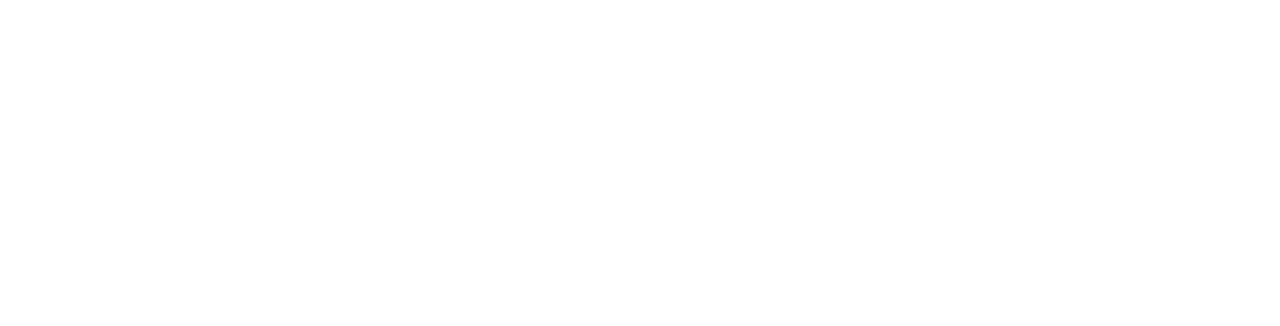
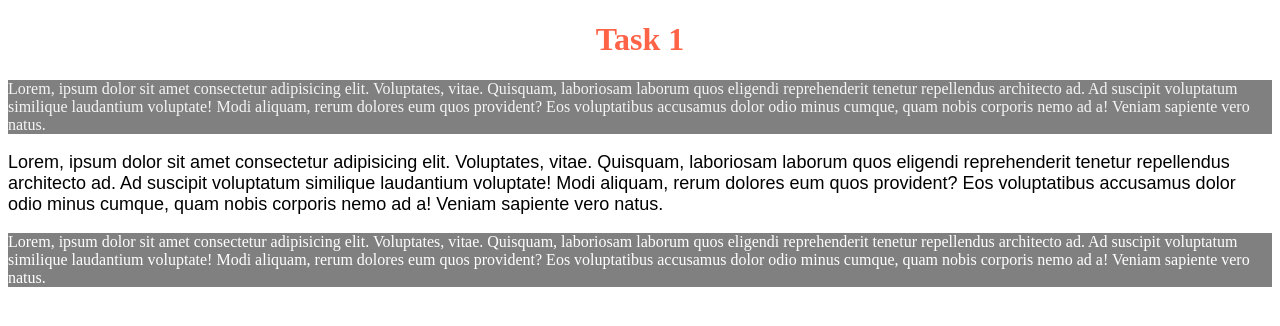
Before and after one commit to shihab01118/Module-2, a plain HTML site: page index.html in a window 1280 px wide. Drawn offline with Linux system fonts and the light colour scheme.

Commit message:
task 1 added

```diff
--- a/index.html
+++ b/index.html
@@ -4,8 +4,18 @@
     <meta charset="UTF-8">
     <meta name="viewport" content="width=device-width, initial-scale=1.0">
     <title>Module 2 Practice Tasks</title>
+    <link rel="stylesheet" href="styles/style.css">
+    <style>
+        .first {
+            background-color: gray;
+            color: whitesmoke;
+        }
+    </style>
 </head>
 <body>
-
+    <h1 style="text-align: center; color: tomato;">Task 1</h1>
+    <p class="first">Lorem, ipsum dolor sit amet consectetur adipisicing elit. Voluptates, vitae. Quisquam, laboriosam laborum quos eligendi reprehenderit tenetur repellendus architecto ad. Ad suscipit voluptatum similique laudantium voluptate! Modi aliquam, rerum dolores eum quos provident? Eos voluptatibus accusamus dolor odio minus cumque, quam nobis corporis nemo ad a! Veniam sapiente vero natus.</p>
+    <p class="second">Lorem, ipsum dolor sit amet consectetur adipisicing elit. Voluptates, vitae. Quisquam, laboriosam laborum quos eligendi reprehenderit tenetur repellendus architecto ad. Ad suscipit voluptatum similique laudantium voluptate! Modi aliquam, rerum dolores eum quos provident? Eos voluptatibus accusamus dolor odio minus cumque, quam nobis corporis nemo ad a! Veniam sapiente vero natus.</p>
+    <p class="third">Lorem, ipsum dolor sit amet consectetur adipisicing elit. Voluptates, vitae. Quisquam, laboriosam laborum quos eligendi reprehenderit tenetur repellendus architecto ad. Ad suscipit voluptatum similique laudantium voluptate! Modi aliquam, rerum dolores eum quos provident? Eos voluptatibus accusamus dolor odio minus cumque, quam nobis corporis nemo ad a! Veniam sapiente vero natus.</p>
 </body>
 </html>
--- /dev/null
+++ b/styles/style.css
@@ -0,0 +1,8 @@
+.second {
+    font-size: 18px;
+    font-family: Arial, Helvetica, sans-serif;
+}
+.third {
+    color: white;
+    background-color: gray;
+}
```
